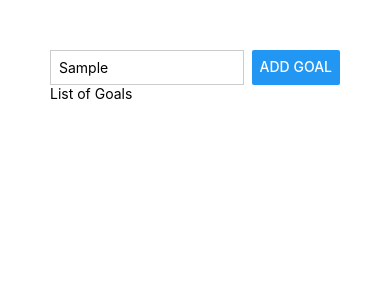
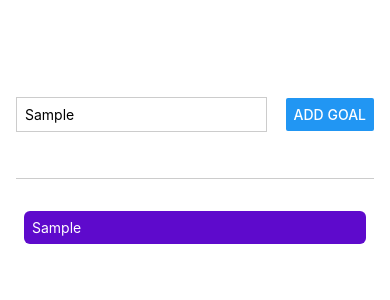
Before and after one commit to superGemHere/Goals-App, a React Native app in the folder GoalsApp/: screen / in a window 390 px wide. Both pictures are taken after typing "Sample" into the empty fields and a click on the button "ADD GOAL". Shown: the top 300 px of the page. Built offline with nearby package versions, Linux system fonts and the light colour scheme.

Commit message:
feat & chore: show dynamically added goals and logic to add them

```diff
--- a/GoalsApp/App.js
+++ b/GoalsApp/App.js
@@ -1,14 +1,36 @@
-import { Button, StyleSheet, Text, TextInput, View } from 'react-native';
+import { useState } from "react";
+import { Button, FlatList, ScrollView, StyleSheet, Text, TextInput, View } from "react-native";
 
 export default function App() {
+  const [enteredGoalText, setEnteredGoalText] = useState("");
+  const [goals, setGoals] = useState([]);
+
+  const goalInputHandler = enteredText => {
+    setEnteredGoalText(enteredText);
+  };
+
+  const addGoalHandler = () => {
+    setGoals(currentGoals => [...currentGoals, {text: enteredGoalText, key: Math.random().toString()}]);
+  };
+
   return (
     <View style={styles.appContainer}>
       <View style={styles.inputContainer}>
-        <TextInput style={styles.textInput} placeholder='Type in your goal..' />
-        <Button title='Add Goal' />
+        <TextInput
+          style={styles.textInput}
+          placeholder="Type in your goal.."
+          onChangeText={goalInputHandler}
+        />
+        <Button title="Add Goal" onPress={addGoalHandler} />
       </View>
-      <View>
-        <Text>List of Goals</Text>
+      <View style={styles.goalsContainer}>
+      <FlatList data={goals} renderItem={(itemData) => {
+        return (
+          <View style={styles.goalItem}>
+            <Text style={styles.goalText}>{itemData.item.text}</Text>
+          </View>
+        );
+      }}/>
       </View>
     </View>
   );
@@ -16,17 +38,36 @@ export default function App() {
 
 const styles = StyleSheet.create({
   appContainer: {
-    padding: 50,
+    paddingTop: 50,
+    paddingHorizontal: 16,
+    flex: 1
   },
-  inputContainer:{
-    flexDirection: 'row',
-    justifyContent: 'space-between',
+  inputContainer: {
+    flex: 1,
+    flexDirection: "row",
+    justifyContent: "space-between",
+    alignItems: "center",
+    marginBottom: 24,
+    borderBottomWidth: 1,
+    borderBottomColor: "#cccccc"
   },
   textInput: {
     borderWidth: 1,
-    borderColor: '#cccccc',
-    width: '80%',
+    borderColor: "#cccccc",
+    width: "70%",
     marginRight: 8,
+    padding: 8
+  },
+  goalsContainer: {
+    flex: 5
+  },
+  goalItem: {
+    margin: 8,
     padding: 8,
+    borderRadius: 6,
+    backgroundColor: "#5e0acc",
+  },
+  goalText: {
+    color: "#fff"
   }
 });
```
